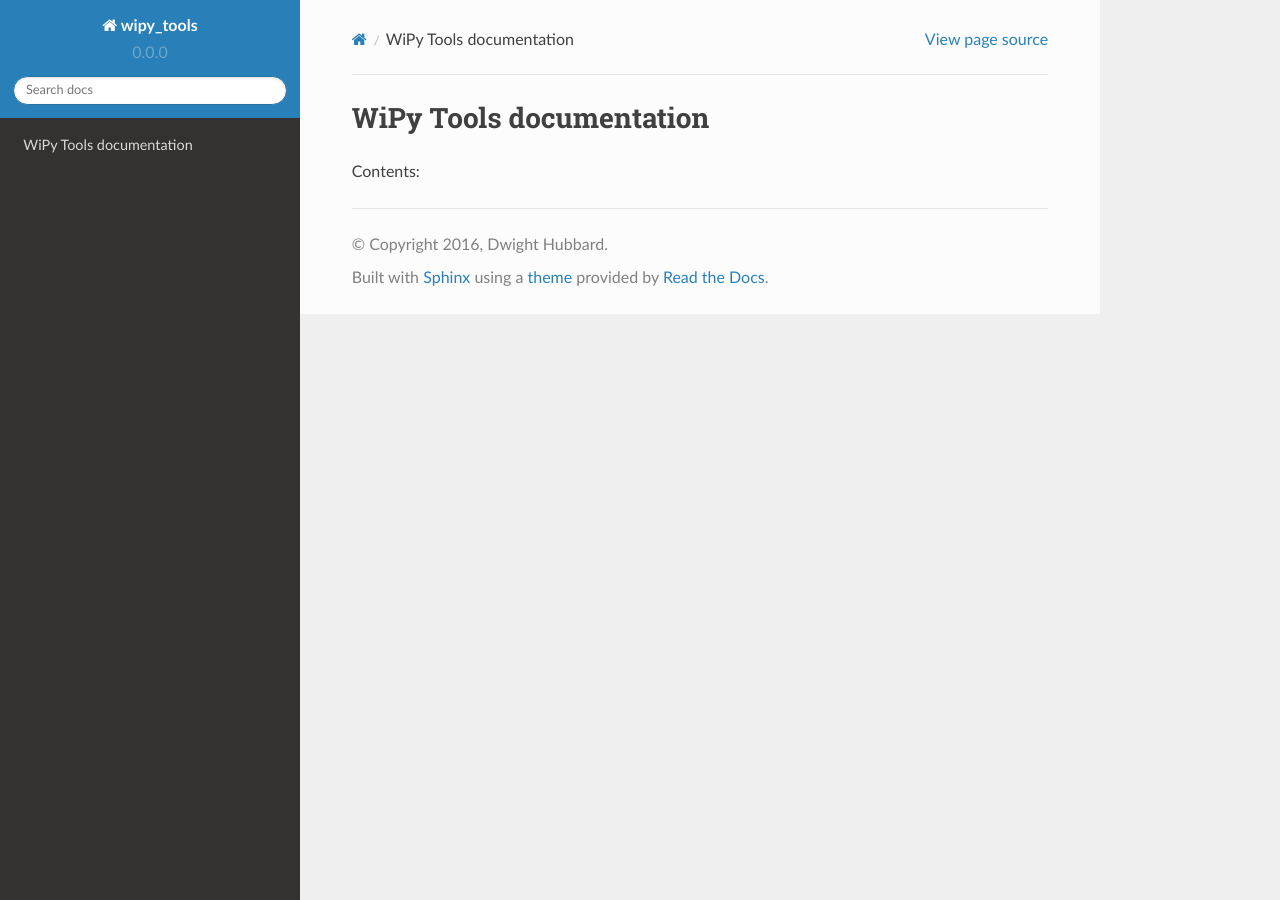
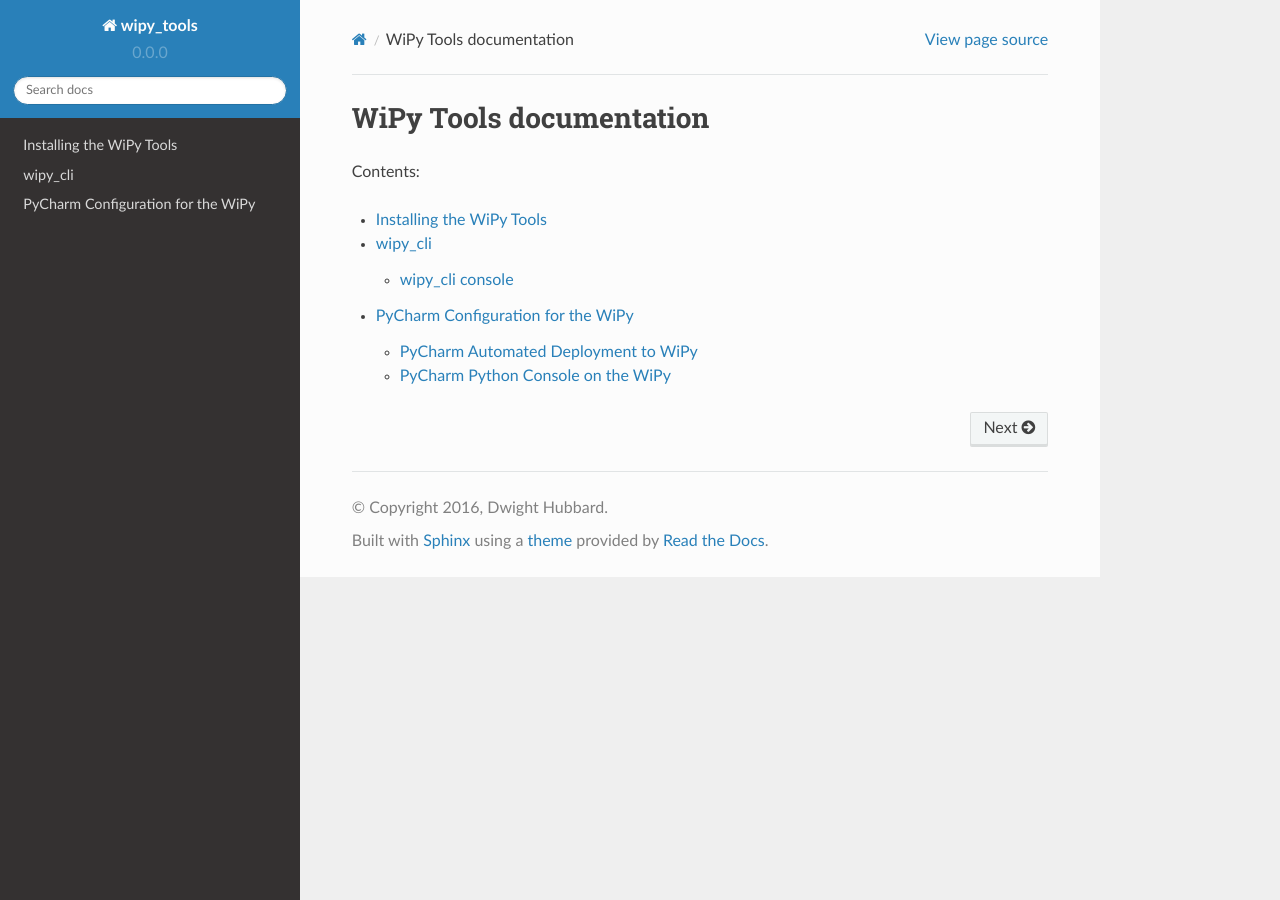
Before and after one commit to dwighthubbard/wipy_tools, a Sphinx documentation site: the page built from docs/source/index.rst, in a window 1280 px wide. Built offline with Sphinx 7.4.7 and the Read the Docs theme 2.0.0, drawn with Linux system fonts in a browser that asks for light colours.

Commit message:
Add more documentation

```diff
--- /dev/null
+++ b/docs/source/configuration_pycharm.rst
@@ -0,0 +1,44 @@
+PyCharm Configuration for the WiPy
+==================================
+
+Although the PyCharm IDE does not have built in support for MicroPython or the WiPy board.  It is possible to
+configure it to work well with the WiPy board.
+
+PyCharm Automated Deployment to WiPy
+------------------------------------
+
+Since the WiPy board allows accessing the flash directories for the WiPy via FTP it is possible to configure pycharm
+to automatically deploy the project's python code to the wipy every time we save it.
+
+.. figure:: images/pycharm_ftp_setup_connection.png
+   :scale: 50%
+   :alt: Pycharm FTP Connection Setup
+
+.. figure:: images/pycharm_ftp_setup_connection_advanced.png
+   :scale: 50%
+   :alt: Pycharm FTP Connection Advanced Setup
+
+.. figure:: images/pycharm_ftp_setup_mappings.png
+   :scale: 50%
+   :alt: Pycharm FTP Mappings Setup
+
+
+PyCharm Python Console on the WiPy
+----------------------------------
+
+It is possible to configure the python console in pycharm to use `wipy_tools` to provide the wipy console as the
+python interprter in the "Python Console" window of pycharm.
+
+* In the PyCharm Project Settings window select: Build, Execution, Deployment -> Console -> Python Console
+* Select a Python interpreter or virtualenv that have the `wipy_tools` installed.
+* For the startup script enter::
+
+   from wipy_cli import console;console()
+
+
+The resulting settings window should look like the following
+
+
+.. figure:: images/pycharm_python_console_setup.png
+   :scale: 50%
+   :alt: Pycharm Console Setting Window
--- a/docs/source/index.rst
+++ b/docs/source/index.rst
@@ -6,3 +6,7 @@
 
 .. toctree::
    :maxdepth: 4
+
+   install.rst
+   wipy_cli.rst
+   configuration_pycharm.rst
--- /dev/null
+++ b/docs/source/install.rst
@@ -0,0 +1,14 @@
+Installing the WiPy Tools
+=========================
+
+The wipy_tools are installable using the python pip package manager::
+
+    $ pip install wipy_tools
+    Collecting wipy_tools
+      Downloading wipy_tools-0.0.0.tar.gz
+    Building wheels for collected packages: wipy-tools
+      Running setup.py bdist_wheel for wipy-tools ... done
+      Stored in directory: /home/dwight/.cache/pip/wheels/11/cc/77/87ee646c8b28529c0744d7d165bfac5d887be31f199530d5fe
+    Successfully built wipy-tools
+    Installing collected packages: wipy-tools
+    Successfully installed wipy-tools-0.0.0
--- /dev/null
+++ b/docs/source/wipy_cli.rst
@@ -0,0 +1,16 @@
+wipy_cli
+--------
+
+The `wipy_cli` script is a command line utility to access the wipy board.  This script currently supports a number of
+subcommands.
+
+wipy_cli console
+~~~~~~~~~~~~~~~~
+
+The `wipy_cli console` command provides a console session on the wipy board via telent::
+
+    $ wipy_cli console
+    >>> import os
+    >>> os.uname()
+    (sysname='WiPy', nodename='WiPy', release='1.2.0', version='v1.6-89-g440d33a on 2016-02-27', machine='WiPy with CC3200')
+    >>>
```
Also changed, not shown: README.rst (+9 -0 lines), docs/source/images/pycharm_ftp_setup_connection.png (added), docs/source/images/pycharm_ftp_setup_connection_advanced.png (added), docs/source/images/pycharm_ftp_setup_mappings.png (added), docs/source/images/pycharm_python_console_setup.png (added), 1 other file.
